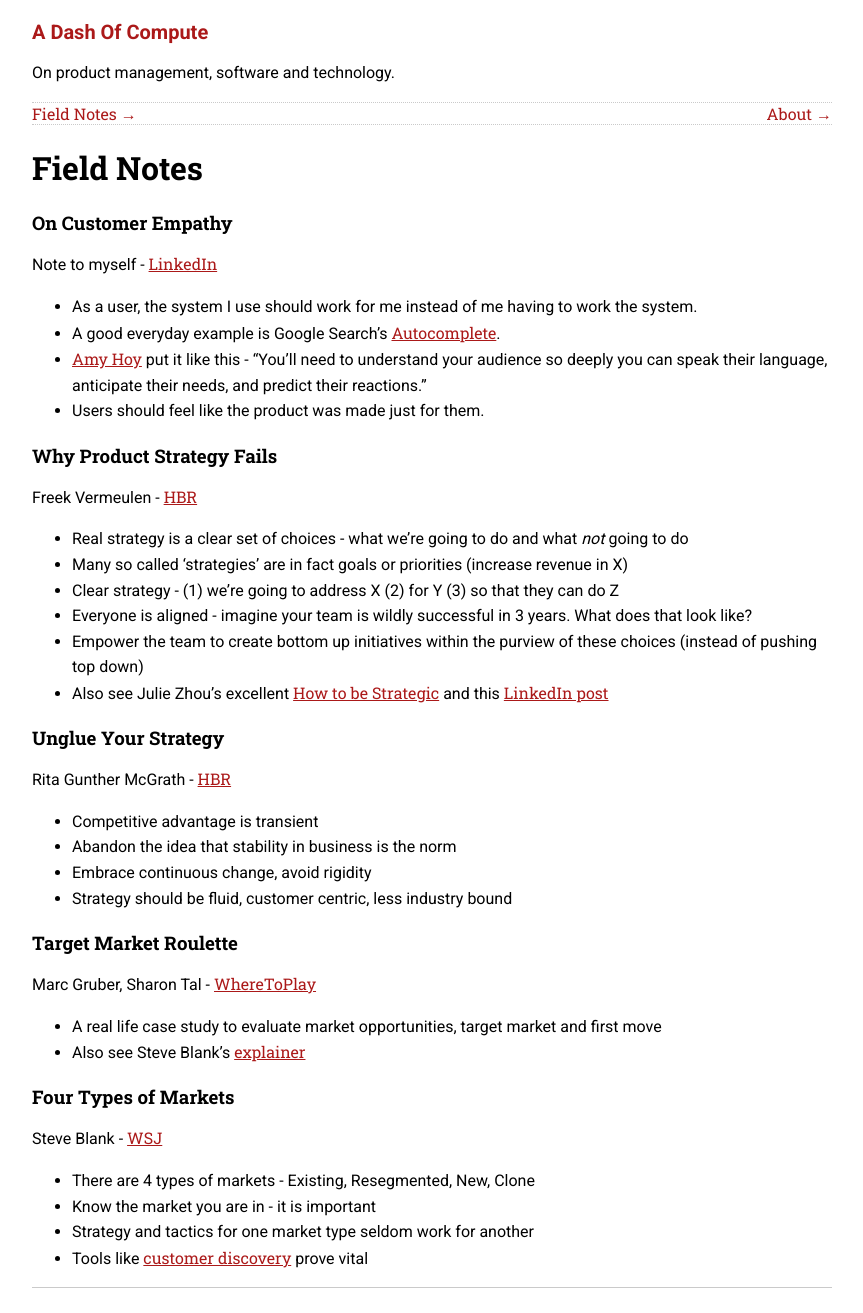
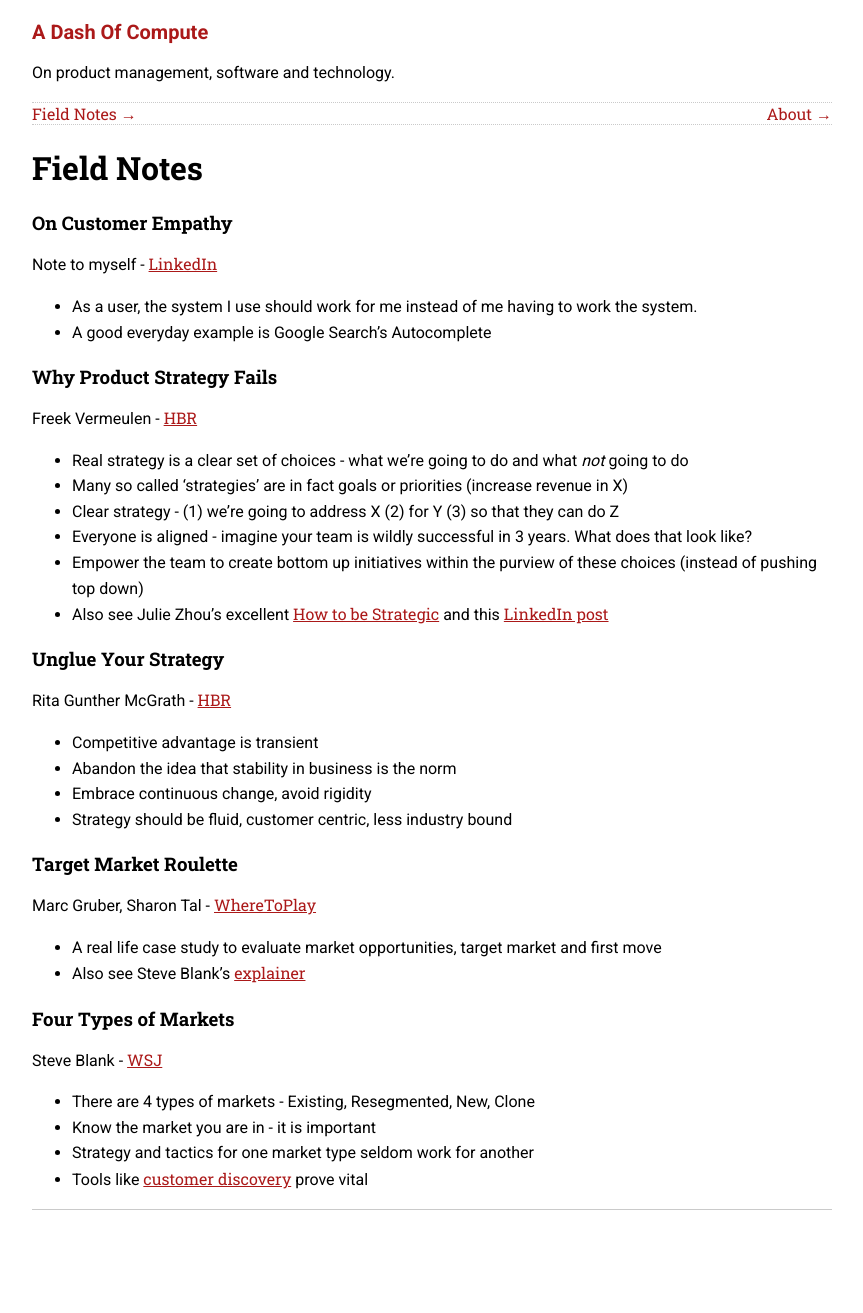
Before and after one commit to sautee/sautee.github.io, a Jekyll site: the page built from pages/fieldnotes.md, in a window 1280 px wide. Shown: the whole page, without its empty margins (208-1071 px from the left). Built offline with Jekyll 4.4.1, drawn with Linux system fonts in a browser that asks for light colours; after the commit the page ends 1235 px from its top, so only the background shows below that.

Commit message:
Update fieldnotes.md

```diff
--- a/pages/fieldnotes.md
+++ b/pages/fieldnotes.md
@@ -9,9 +9,7 @@ permalink: /fieldnotes
 Note to myself - [LinkedIn](https://www.linkedin.com/posts/andrew-chacko_productdesign-productmanagment-activity-6765509141671751680-xZKt)
 
 - As a user, the system I use should work for me instead of me having to work the system.
-- A good everyday example is Google Search's [Autocomplete](https://www.google.com/amp/s/blog.google/products/search/how-google-autocomplete-works-search/).
-- [Amy Hoy](https://30x500.com/academy/) put it like this - "You’ll need to understand your audience so deeply you can speak their language, anticipate their needs, and predict their reactions."
-- Users should feel like the product was made just for them.
+- A good everyday example is Google Search's Autocomplete
 
 ### Why Product Strategy Fails
 Freek Vermeulen - [HBR](https://hbr.org/2017/11/many-strategies-fail-because-theyre-not-actually-strategies)
```
